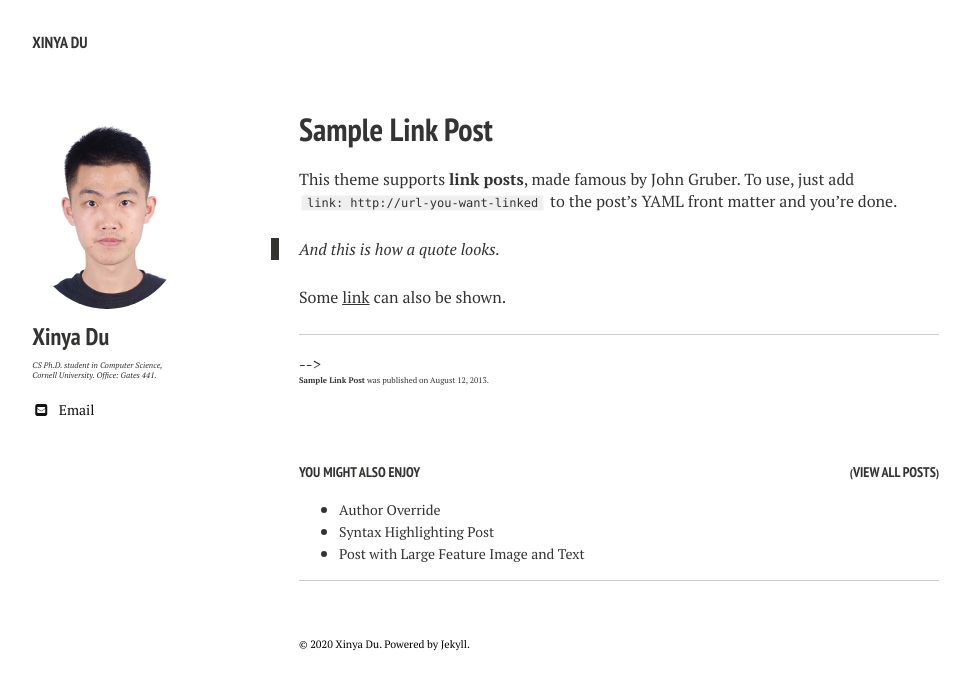
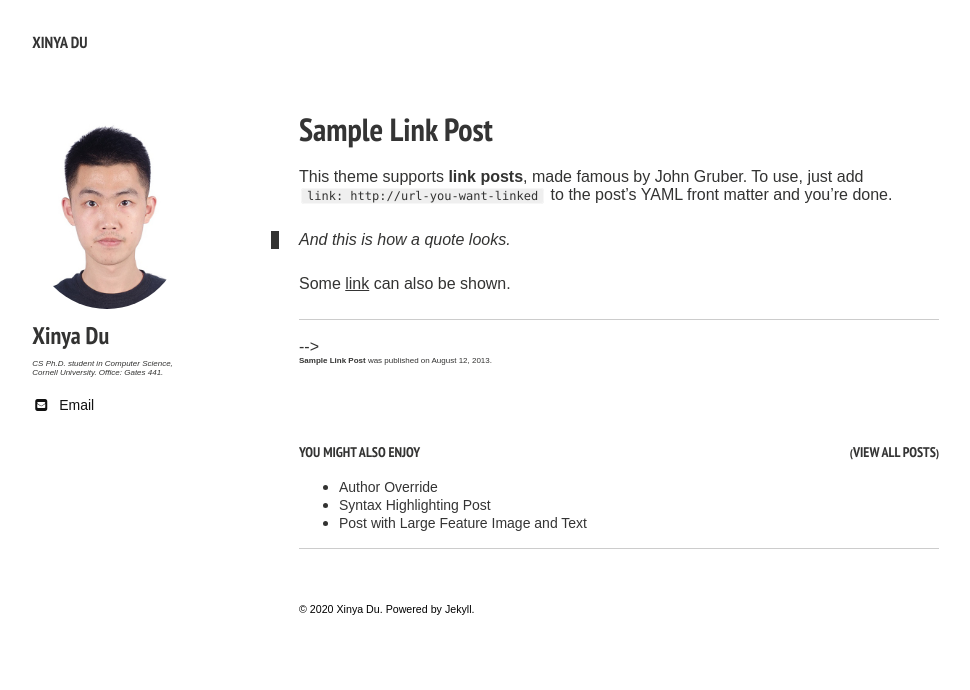
Before and after one commit to xinyadu/xinyadu.github.io, a Jekyll site: the page built from _posts/2013-08-12-sample-link-post.md, in a window 1280 px wide. Shown: the top 690 px of the page, without its empty margins (21-991 px from the left). Built offline with Jekyll 4.4.1, drawn with Linux system fonts in a browser that asks for light colours; nearby versions of some CDN libraries.

Commit message:
update website font

```diff
--- a/_sass/variables.scss
+++ b/_sass/variables.scss
@@ -9,7 +9,7 @@
 $doc-font-size: 16;
 $doc-line-height: 26;
 $paragraph-indent: true !default;
-$base-font: 'PT Serif', serif;
+$base-font: 'sans-serif', sans-serif;
 $heading-font: 'PT Sans Narrow', sans-serif;
 $code-font: Monaco, "Courier New", "DejaVu Sans Mono", "Bitstream Vera Sans Mono", monospace;
 $alt-font: $base-font;
```
Also changed, not shown: images/bio-photo-4.png (deleted), 5 other files.
